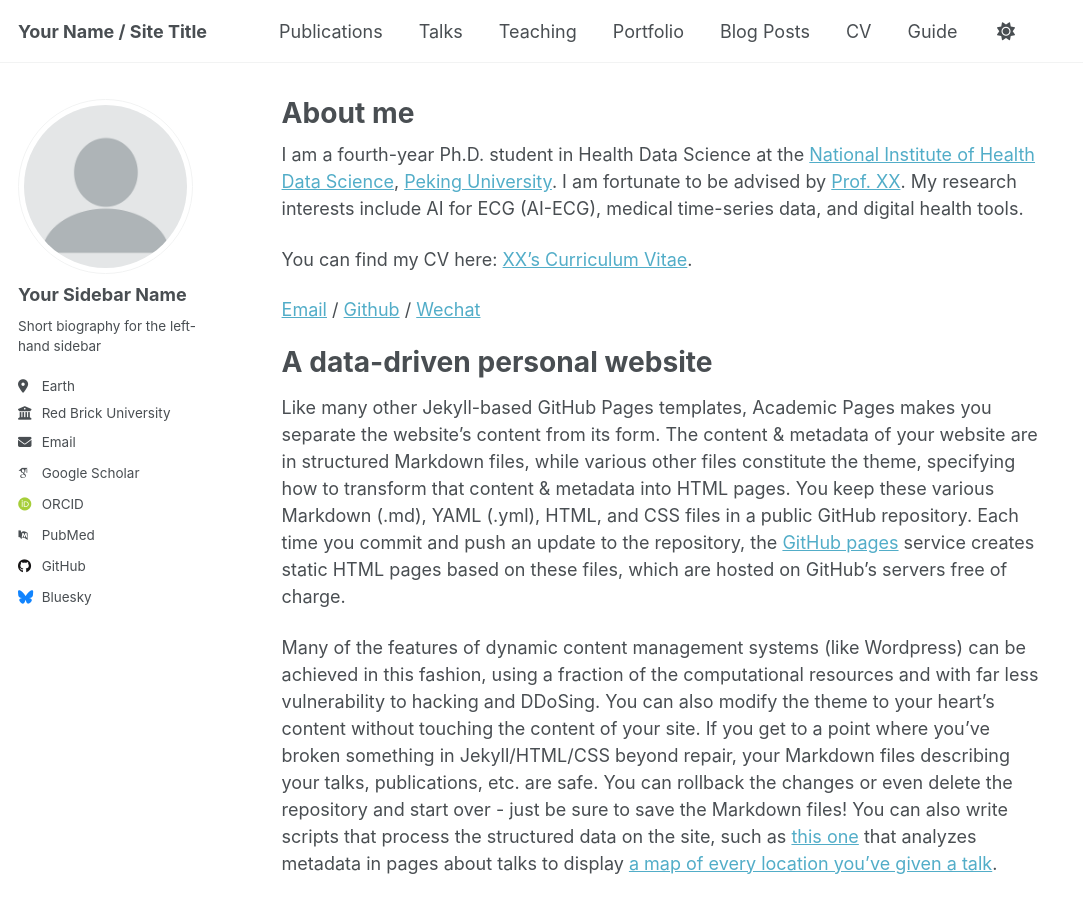
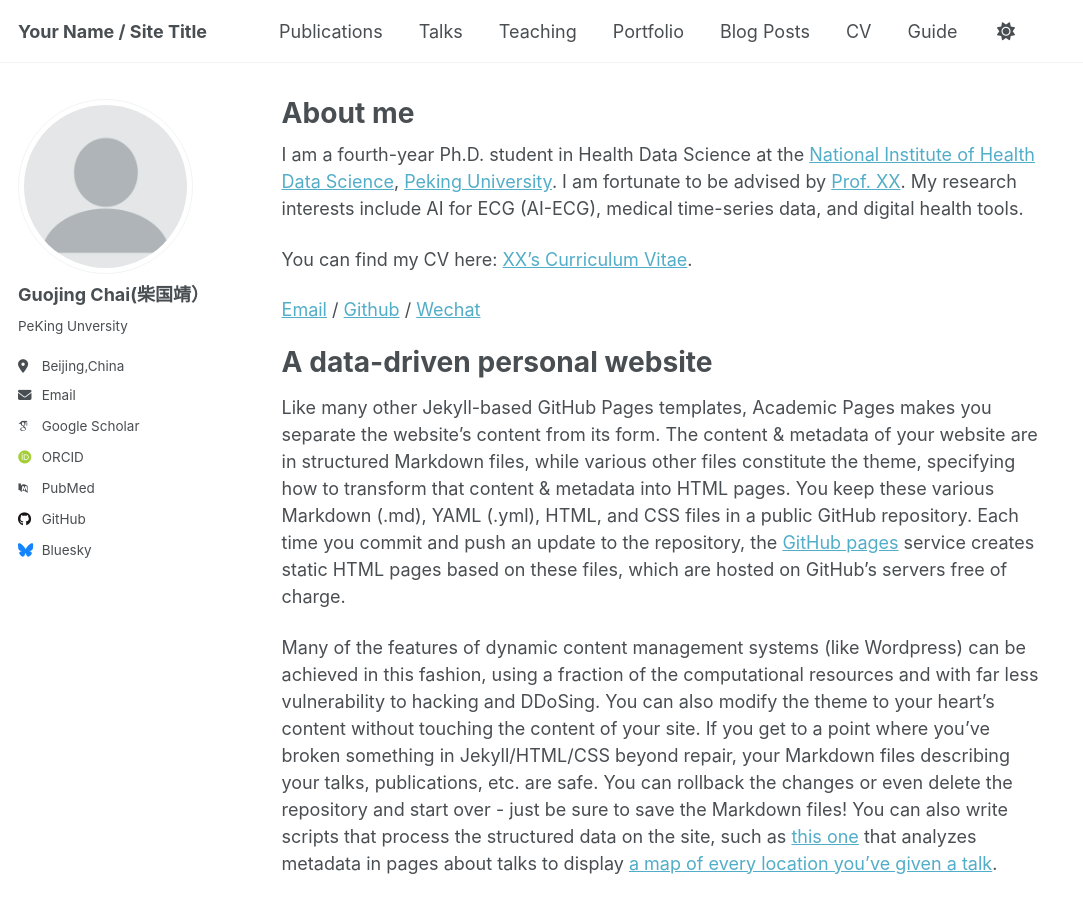
Before and after one commit to chaiguojing1-droid/chaiguojing.github.io, a Jekyll site: the page built from _pages/about.md, in a window 1280 px wide and 900 px high. Shown: the whole window, without its empty margins (0-1083 px from the left). Built offline with Jekyll 4.4.1, drawn with Linux system fonts in a browser that asks for light colours; some web fonts are replaced; a script that is not in the unit is left out.

Commit message:
Update _config.yml

```diff
--- a/_config.yml
+++ b/_config.yml
@@ -13,10 +13,10 @@ title                    : "Your Name / Site Title"
 title_separator          : "-"
 name                     : &name "Your Name"
 description              : &description "Your Name's academic portfolio"   # Update this with a general description of your site, this is the default if not overridden by a page
-url                      : https://academicpages.github.io # The base hostname & protocol for your site e.g. "https://[your GitHub username].github.io",
+url                      : https://chaiguojing.github.io # The base hostname & protocol for your site e.g. "https://[your GitHub username].github.io",
                                                            # or if you already have some other page hosted on Github then use "https://[your GitHub username].github.io/[Your Repo Name]"
 baseurl                  : "" # the subpath of your site, e.g. "/blog"
-repository               : "academicpages/academicpages.github.io"
+repository               : "chaiguojing/chaiguojing.github.io"
 
 # Site Author - The following control what appear as part of the author content on the side bar.
 #               If a field is blank the icon and link will not appear, otherwise it will be shown.
@@ -24,11 +24,11 @@ repository               : "academicpages/academicpages.github.io"
 author:
   # Biographic information
   avatar           : "profile.png"
-  name             : "Your Sidebar Name"
+  name             : "Guojing Chai(柴国靖）"
   pronouns         : # example: "she/her"
-  bio              : "Short biography for the left-hand sidebar"
-  location         : "Earth"
-  employer         : "Red Brick University"
+  bio              : "PeKing Unversity"
+  location         : "Beijing,China"
+  employer         :
   uri              : # URL
   email            : "none@example.org"
 
```
